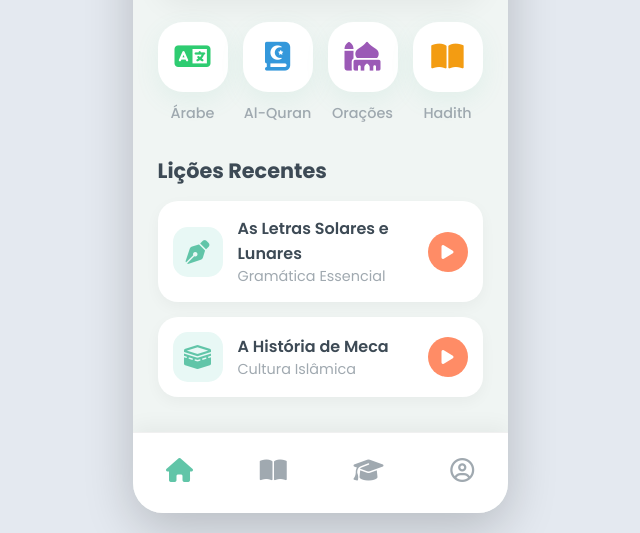
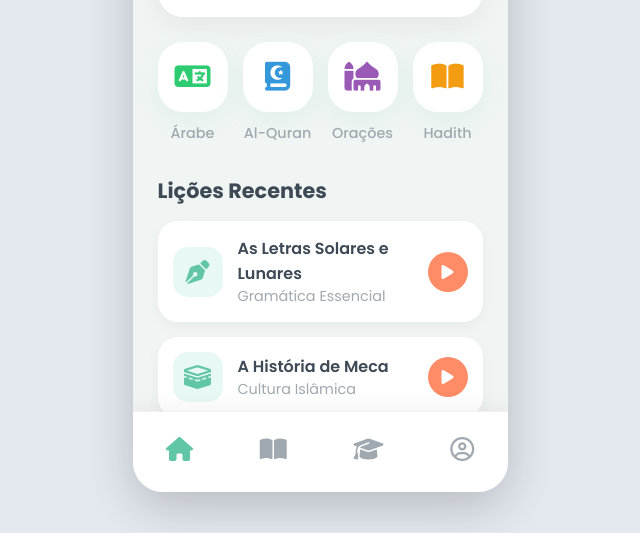
Before and after one commit to Jin-Mahbubah/Ta-lim, a website: page public/index.html in a window 1280 px wide. Shown: the part 268-801 px from the top of the page, without its empty margins (320-960 px from the left). Drawn offline with Linux system fonts and the light colour scheme.

Commit message:
codigo perfeito com barra fixa

```diff
--- a/public/style.css
+++ b/public/style.css
@@ -34,8 +34,8 @@ body {
 .app-container {
     width: 100%;
     max-width: 375px;
-    height: 100%;
-    max-height: 812px;
+    height: 812px; /* Mantemos a altura para a proporção */
+    max-height: 90vh; /* ✨ Adicionado: Limita a altura a 90% da altura do ecrã */
     background-color: var(--light-bg);
     border-radius: 30px;
     box-shadow: 0 15px 50px rgba(0, 0, 0, 0.2);
@@ -44,7 +44,6 @@ body {
     display: flex;
     flex-direction: column;
 }
-
 .app-header {
     padding: 25px 25px 0 25px;
     display: flex;
```
